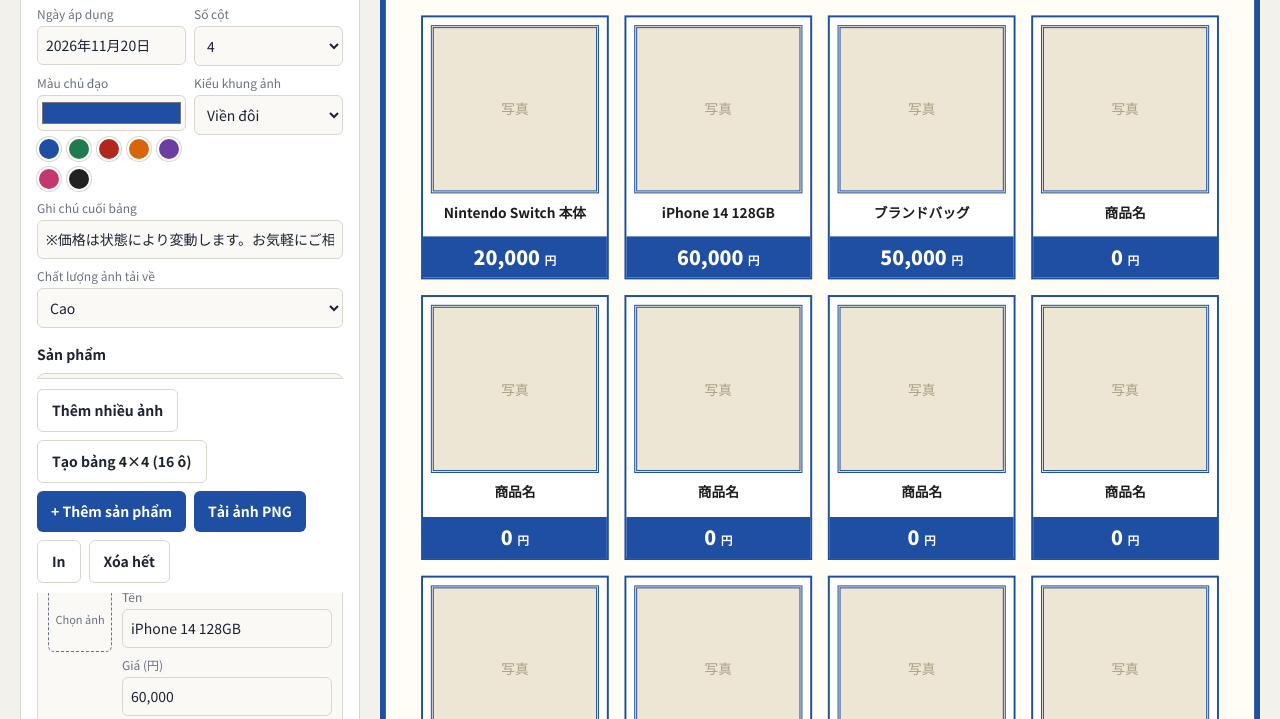
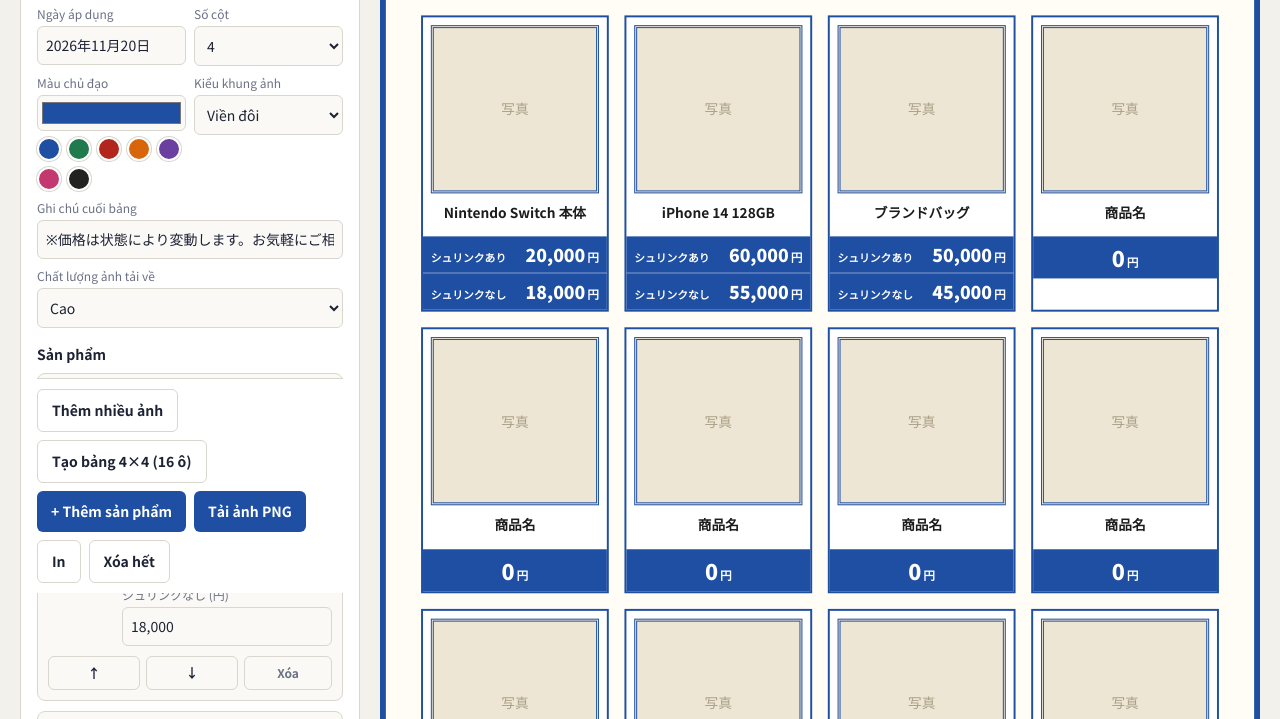
Before and after one commit to vanlong-nguyen/kaitori, a plain HTML site: page index.html in a window 1280 px wide. Shown: the part 207-926 px from the top of the page. Drawn offline with nearby package versions, Linux system fonts and the light colour scheme.

Commit message:
Add files via upload

```diff
--- a/index.html
+++ b/index.html
@@ -31,6 +31,17 @@ button:focus-visible,input:focus-visible,select:focus-visible{outline:2px solid
 .item .x{grid-column:1/-1;background:transparent;color:var(--mute);border:1px solid var(--line);padding:4px;font-size:12px}
 .actions{display:flex;gap:8px;flex-wrap:wrap;margin-top:12px}
 .mv{grid-column:1/-1;display:flex;gap:6px}.mv button{flex:1;background:transparent;color:var(--ink);border:1px solid var(--line);padding:6px;font-size:13px}
+.s-prices{background:var(--c);color:#fff}
+.s-pr{display:flex;justify-content:space-between;align-items:baseline;padding:5px 8px;gap:4px}
+.s-pr+.s-pr{border-top:1px solid rgba(255,255,255,.45)}
+.s-pr span{font-size:13px;font-weight:700}
+.s-pr b{font-size:22px;font-weight:900;white-space:nowrap}
+.s-pr small{font-size:12px;margin-left:2px}
+.c4 .s-pr span{font-size:11px}.c4 .s-pr b{font-size:18px}
+.chips{display:flex;gap:4px;flex-wrap:wrap;margin-top:6px}
+.chip{padding:4px 8px;font-size:12px;background:transparent;color:var(--mute);border:1px solid var(--line);border-radius:14px}
+.chip.on{background:var(--accent);color:#fff;border-color:var(--accent)}
+.s-t{justify-content:center}.s-t b{font-size:26px}.c4 .s-t b{font-size:22px}
 .s-card{cursor:grab}
 .stage{min-width:0}
 #fit{margin:0 auto}
@@ -71,7 +82,7 @@ body{padding-bottom:calc(76px + env(safe-area-inset-bottom,0px))}
 #list{display:grid;grid-template-columns:1fr 1fr;gap:8px}
 .item{grid-template-columns:1fr;margin:0;padding:8px}
 .thumb{width:100%;height:auto;aspect-ratio:1/1;font-size:13px}
-.item input.n,.item input.p{padding:10px 8px}
+.item input.n,.item input.pr{padding:10px 8px}.chip{padding:8px 10px}
 .mv button{padding:10px 0;font-size:16px}
 .actions{position:static;border:0;padding:12px 0}
 .actions button{padding:12px 10px}
@@ -117,11 +128,11 @@ body{padding-bottom:calc(76px + env(safe-area-inset-bottom,0px))}
 <nav id="nav"><button data-v="edit">Sửa</button><button data-v="view">Xem bảng</button><button id="bulk2">+ Ảnh</button><button id="png2">Tải ảnh</button></nav>
 <script>
 var items=[
- {n:"Nintendo Switch 本体",p:"20,000",img:""},
- {n:"iPhone 14 128GB",p:"60,000",img:""},
- {n:"ブランドバッグ",p:"50,000",img:""}
+ {n:"Nintendo Switch 本体",p:"20,000",b:"18,000",img:""},
+ {n:"iPhone 14 128GB",p:"60,000",b:"55,000",img:""},
+ {n:"ブランドバッグ",p:"50,000",b:"45,000",img:""}
 ];
-while(items.length<16)items.push({n:"商品名",p:"0",img:""});
+while(items.length<16)items.push({n:"商品名",t:"0",f:"t",img:""});
 var $=function(i){return document.getElementById(i)};
 function esc(s){return String(s).replace(/[&<>"]/g,function(c){return {"&":"&amp;","<":"&lt;",">":"&gt;",'"':"&quot;"}[c]})}
 function drawSheet(){
@@ -129,7 +140,7 @@ function drawSheet(){
   var cards=items.map(function(it,idx){
     var bg=it.img?' style="background-image:url('+it.img+')"':'';
     return '<div class="s-card" draggable="true" data-i="'+idx+'"><div class="frame '+$("frame").value+'"'+bg+'>'+(it.img?'':'写真')+'</div>'+
-      '<div class="s-name">'+esc(it.n)+'</div><div class="s-price">'+esc(it.p)+' <small>円</small></div></div>';
+      '<div class="s-name">'+esc(it.n)+'</div>'+rows(it)+'</div>';
   }).join("");
   s.innerHTML='<div class="s-head"><div class="s-shop">'+esc($("shop").value)+'</div><div class="s-title">'+esc($("title").value)+
     '</div><div class="s-date">'+esc($("date").value)+'</div></div><div class="s-grid c'+$("cols").value+'" style="grid-template-columns:repeat('+$("cols").value+',1fr)">'+cards+
@@ -142,9 +153,10 @@ function drawList(){
     var d=document.createElement("div");d.className="item";
     d.innerHTML='<label class="thumb" style="margin:0'+(it.img?';background-image:url('+it.img+')':'')+'">'+(it.img?'':'Chọn ảnh')+
       '<input type="file" accept="image/*" hidden></label><div><label style="margin-top:0">Tên</label><input class="n" value="'+esc(it.n)+
-      '"><label>Giá (円)</label><input class="p" value="'+esc(it.p)+'"></div><div class="mv"><button class="up" aria-label="Đưa lên trước"><span class="d">↑</span><span class="m">←</span></button><button class="dn" aria-label="Đưa xuống sau"><span class="d">↓</span><span class="m">→</span></button><button class="x">Xóa</button></div>';
+      '">'+fields(it)+'</div><div class="mv"><button class="up" aria-label="Đưa lên trước"><span class="d">↑</span><span class="m">←</span></button><button class="dn" aria-label="Đưa xuống sau"><span class="d">↓</span><span class="m">→</span></button><button class="x">Xóa</button></div>';
     d.querySelector(".n").oninput=function(e){it.n=e.target.value;drawSheet()};
-    d.querySelector(".p").oninput=function(e){it.p=e.target.value;drawSheet()};
+    d.querySelectorAll(".chip").forEach(function(c){c.onclick=function(){var k=c.dataset.k,f=fl(it);it.f=f.indexOf(k)>-1?f.replace(k,""):f+k;drawList();drawSheet()}});
+    d.querySelectorAll("input.pr").forEach(function(x){x.oninput=function(){it[x.dataset.f]=x.value;drawSheet()}});
     d.querySelector("input[type=file]").onchange=function(e){
       var f=e.target.files[0];if(!f)return;
       shrink(f,function(u){it.img=u;drawList();drawSheet()})};
@@ -155,9 +167,9 @@ function drawList(){
   });
 }
 ["shop","title","date","cols","color","frame","foot"].forEach(function(id){$(id).oninput=drawSheet});
-$("add").onclick=function(){items.push({n:"商品名",p:"0",img:""});drawList();drawSheet()};
+$("add").onclick=function(){items.push({n:"商品名",t:"0",f:"t",img:""});drawList();drawSheet()};
 $("print").onclick=function(){window.print()};
-$("grid16").onclick=function(){$("cols").value="4";while(items.length<16)items.push({n:"商品名",p:"0",img:""});drawList();drawSheet()};
+$("grid16").onclick=function(){$("cols").value="4";while(items.length<16)items.push({n:"商品名",t:"0",f:"t",img:""});drawList();drawSheet()};
 function exportPng(){
   var b=$("png"),s=$("sheet"),t=s.style.transform,q=Math.min(+$("q").value,Math.sqrt(16e6/(900*s.offsetHeight)));b.textContent="Đang tạo…";
   s.style.transform="none";
@@ -190,6 +202,21 @@ function shrink(file,cb){
 }
 function save(){clearTimeout(tm);tm=setTimeout(function(){try{var o={};IDS.forEach(function(i){o[i]=$(i).value});localStorage.setItem(KEY,JSON.stringify({items:items,f:o}))}catch(e){}},400)}
 function load(){try{var d=JSON.parse(localStorage.getItem(KEY));if(d&&d.items){items=d.items;IDS.forEach(function(i){if(d.f&&d.f[i]!=null)$(i).value=d.f[i]})}}catch(e){}}
+function fl(it){return it.f===undefined?"ab":it.f}
+function rows(it){
+  var f=fl(it),h="";
+  if(f.indexOf("t")>-1)h+='<div class="s-pr s-t"><b>'+esc(it.t||"0")+'<small>円</small></b></div>';
+  if(f.indexOf("a")>-1)h+='<div class="s-pr"><span>シュリンクあり</span><b>'+esc(it.p||"0")+'<small>円</small></b></div>';
+  if(f.indexOf("b")>-1)h+='<div class="s-pr"><span>シュリンクなし</span><b>'+esc(it.b||"0")+'<small>円</small></b></div>';
+  return h?'<div class="s-prices">'+h+'</div>':"";
+}
+function fields(it){
+  var f=fl(it),h='<div class="chips">',M=[["t","t","Giá thường"],["a","p","シュリンクあり"],["b","b","シュリンクなし"]];
+  M.forEach(function(c){var on=f.indexOf(c[0])>-1;h+='<button type="button" class="chip'+(on?' on':'')+'" data-k="'+c[0]+'">'+(on?'✓ ':'+ ')+c[2]+'</button>'});
+  h+='</div>';
+  M.forEach(function(c){if(f.indexOf(c[0])>-1)h+='<label>'+c[2]+' (円)</label><input class="pr" data-f="'+c[1]+'" value="'+esc(it[c[1]]||"0")+'">'});
+  return h;
+}
 function mv(i,d){var j=i+d;if(j<0||j>=items.length)return;var t=items[i];items[i]=items[j];items[j]=t;drawList();drawSheet()}
 var dragI=null;
 $("sheet").addEventListener("dragstart",function(e){var c=e.target.closest(".s-card");if(c){dragI=+c.dataset.i;e.dataTransfer.effectAllowed="move";e.dataTransfer.setData("text","x")}});
@@ -203,7 +230,7 @@ $("bulkf").onchange=function(e){
   fs.forEach(function(f){
     shrink(f,function(u){
       var it=null;for(var i=0;i<items.length;i++){if(!items[i].img){it=items[i];break}}
-      if(!it){it={n:"",p:"0",img:""};items.push(it)}
+      if(!it){it={n:"",t:"0",f:"t",img:""};items.push(it)}
       it.img=u;var k=D.indexOf(it.n);
       if(!it.n||k>-1){it.n=f.name.replace(/\.[^.]+$/,"");if(k>0)it.p="0"}
       if(++n===fs.length){drawList();drawSheet()}
```
